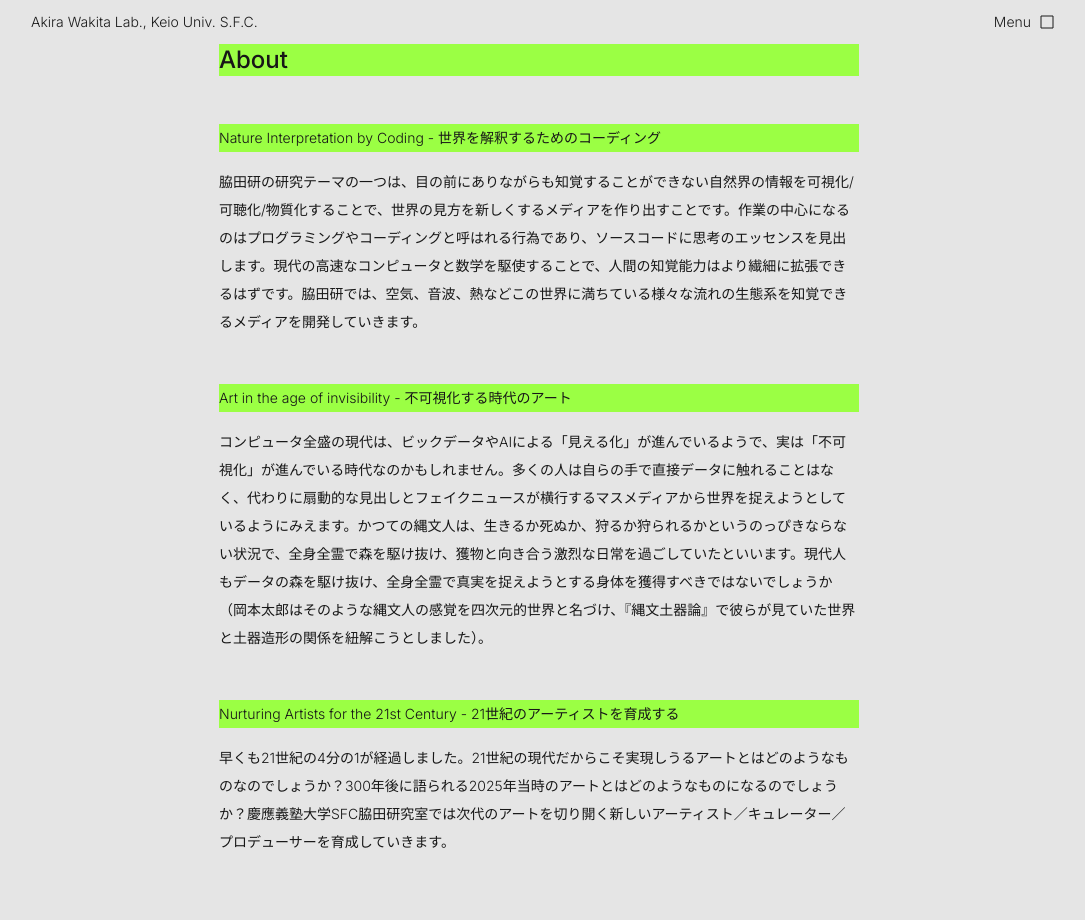
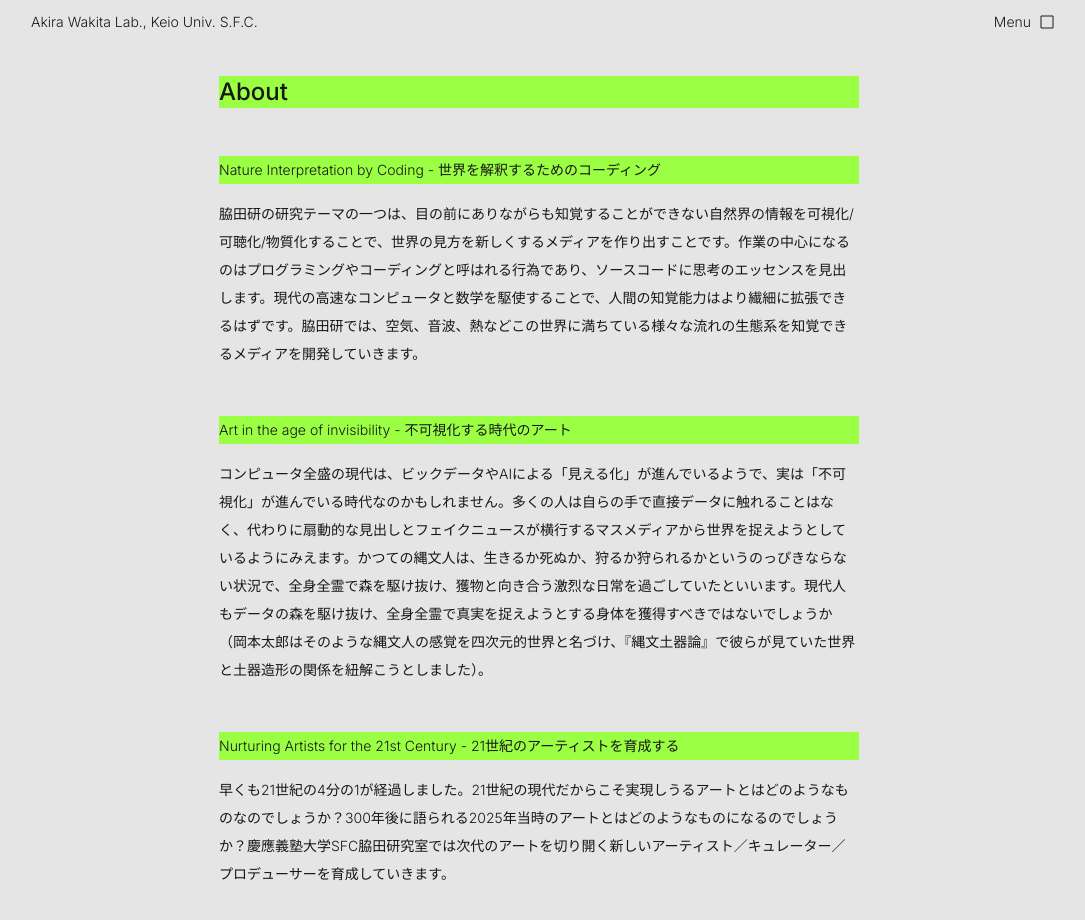
Before and after one commit to wakita-lab/web, a Next.js app: page /about in a window 1280 px wide. Shown: the top 920 px of the page, without its empty margins (101-1186 px from the left). Built offline with nearby package versions, Linux system fonts and the light colour scheme.

Commit message:
fix: Add top margin to headings in About, Archivements, and Member pages for layout consistency

```diff
--- a/src/app/about/page.tsx
+++ b/src/app/about/page.tsx
@@ -1,7 +1,7 @@
 export default function About() {
   return (
     <div className="mx-auto mb-24 flex max-w-2xl flex-col justify-center gap-12 px-4 leading-loose">
-      <h1 className="bg-accent text-2xl font-medium">About</h1>
+      <h1 className="mt-8 bg-accent text-2xl font-medium">About</h1>
 
       <section className="flex flex-col gap-4">
         <h2 className="bg-accent">
--- a/src/app/archivements/page.tsx
+++ b/src/app/archivements/page.tsx
@@ -1,7 +1,7 @@
 export default function About() {
   return (
     <div className="mx-auto mb-24 flex max-w-2xl flex-col justify-center gap-8 px-4 leading-loose">
-      <h1 className="bg-accent text-2xl font-medium">Archivements</h1>
+      <h1 className="mt-8 bg-accent text-2xl font-medium">Archivements</h1>
 
       <h3 className="bg-accent">受賞</h3>
       <ul className="ml-4 list-disc">
--- a/src/app/member/page.tsx
+++ b/src/app/member/page.tsx
@@ -22,7 +22,7 @@ export default function MemberPage() {
 
   return (
     <div className="mx-auto mb-24 flex max-w-2xl flex-col justify-center gap-8 px-4 leading-loose">
-      <h1 className="bg-accent text-2xl font-medium">Member</h1>
+      <h1 className="mt-8 bg-accent text-2xl font-medium">Member</h1>
 
       {roleOrder.map(role => {
         const members = groupedMembers[role] || [];
```
